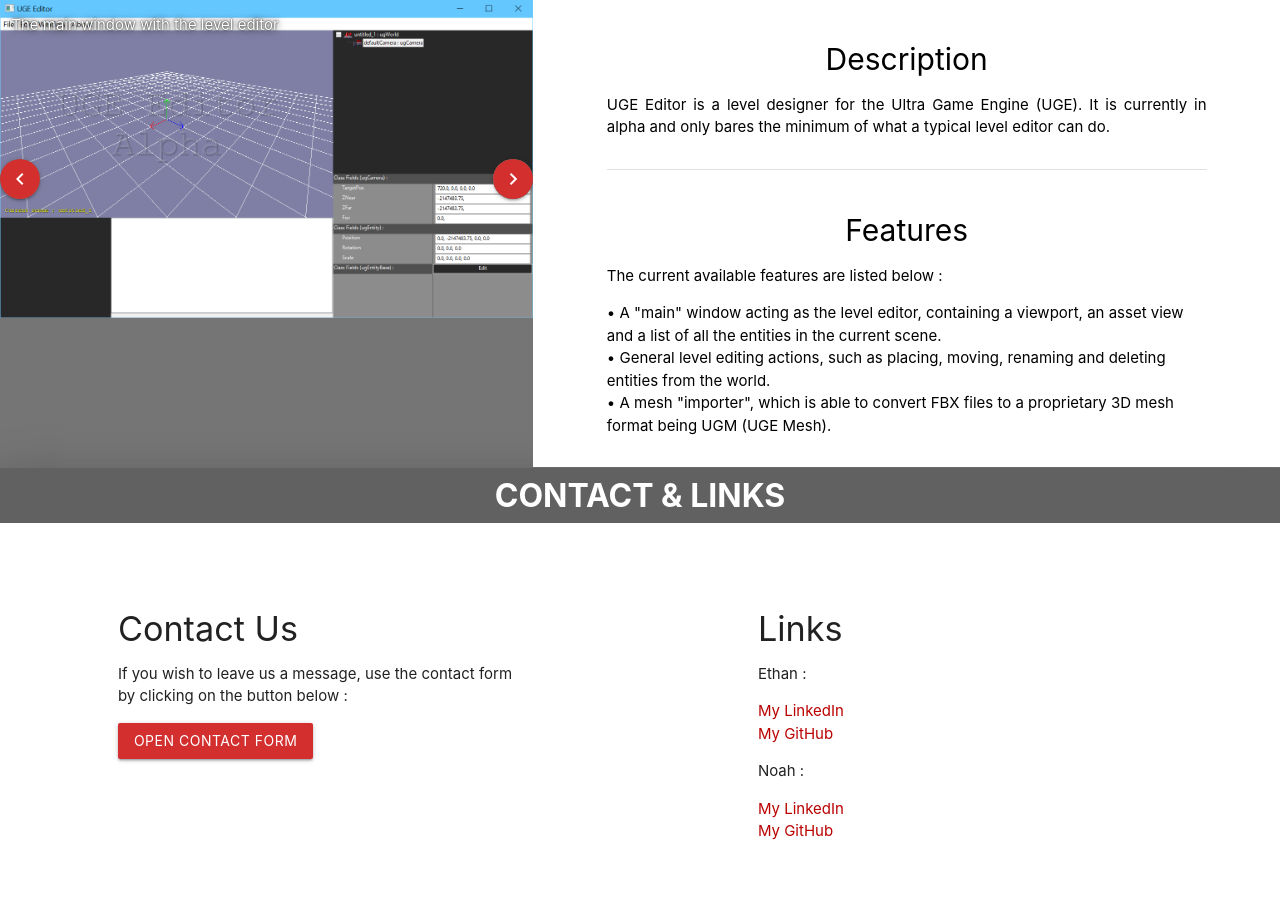
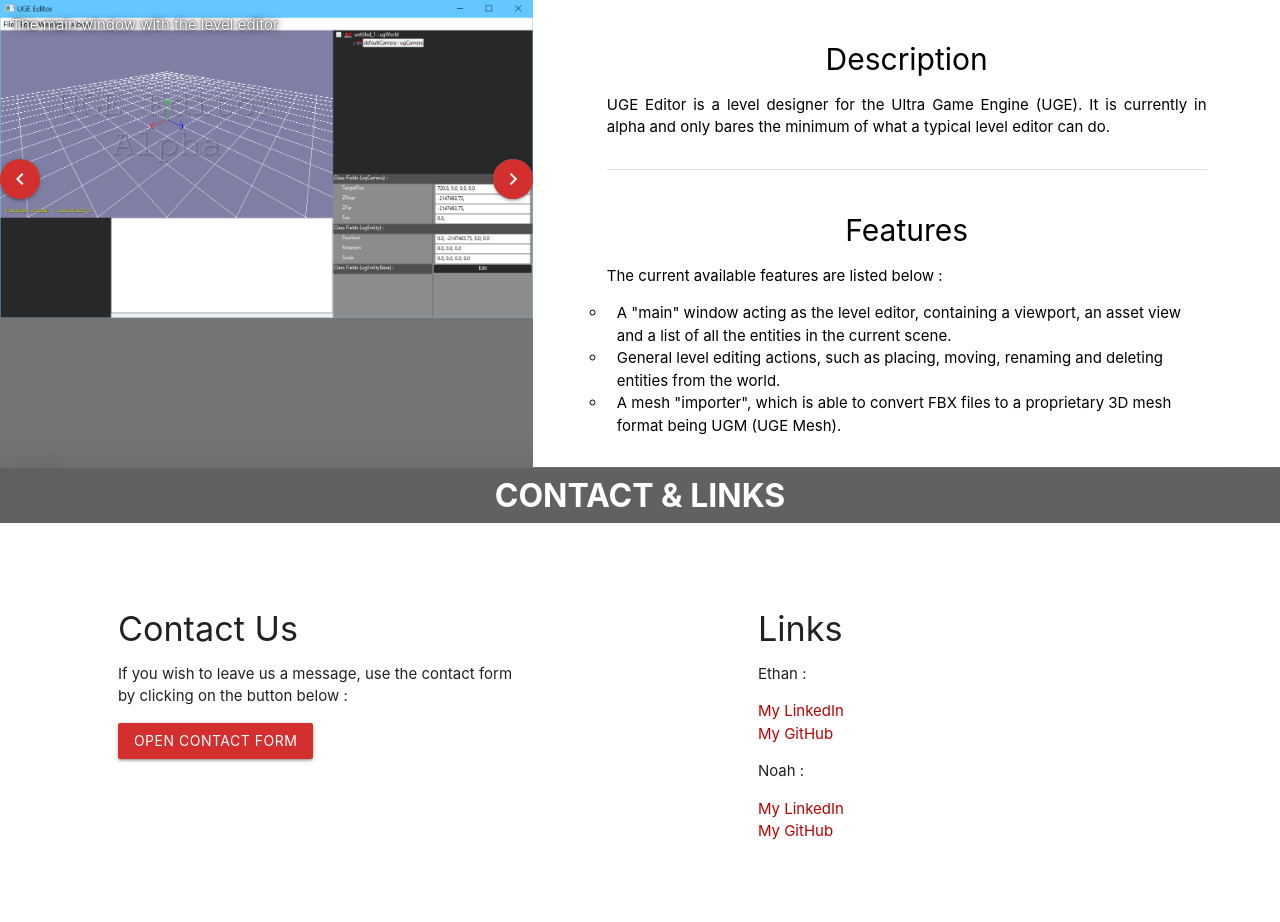
Before and after one commit to nwiart/gtech1-projet4-css-js, a PHP site: page /ug-editor.html in a window 1280 px wide. Shown: the part 120-1042 px from the top of the page. Run offline with PHP 8.4, Linux system fonts and the light colour scheme.

Commit message:
Added bullets to UGE Editor feature list

```diff
--- a/css/style.css
+++ b/css/style.css
@@ -61,6 +61,15 @@ h3 {
 	float: right;
 }
 
+.custom-list {
+	list-style-type: circle !important;
+}
+
+.custom-list li {
+	list-style-type: circle !important;
+	padding-left: 10px;
+}
+
 /* Project presentation (paragraph justify and title centering). */
 .project-presentation h3 {
 	text-align: center;
@@ -71,7 +80,6 @@ h3 {
 }
 
 /* Carousel stuff (screenshots and arrow buttons). */
-
 .carousel-arrow-btn {
 	position: absolute;
 	top: 50%;
--- a/ug-editor.html
+++ b/ug-editor.html
@@ -73,10 +73,10 @@
 							<div class="section">
 								<h3>Features</h3>
 								<p>The current available features are listed below :</p>
-								<ul>
-									<li>• A "main" window acting as the level editor, containing a viewport, an asset view and a list of all the entities in the current scene.</li>
-									<li>• General level editing actions, such as placing, moving, renaming and deleting entities from the world.
-									<li>• A mesh "importer", which is able to convert FBX files to a proprietary 3D mesh format being UGM (UGE Mesh).</li>
+								<ul class="custom-list">
+									<li>A "main" window acting as the level editor, containing a viewport, an asset view and a list of all the entities in the current scene.</li>
+									<li>General level editing actions, such as placing, moving, renaming and deleting entities from the world.
+									<li>A mesh "importer", which is able to convert FBX files to a proprietary 3D mesh format being UGM (UGE Mesh).</li>
 								</ul>
 							</div>
 						</div>
```
